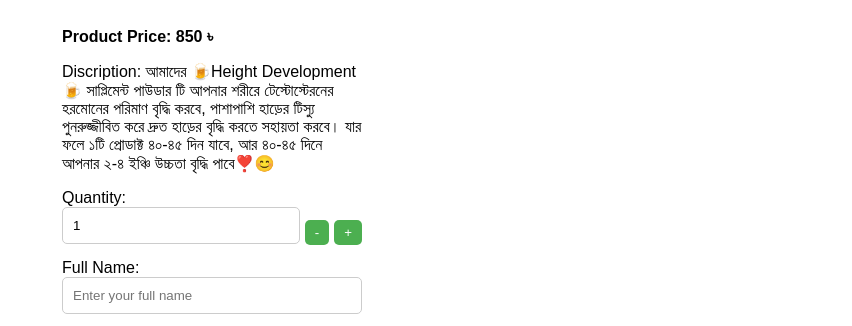
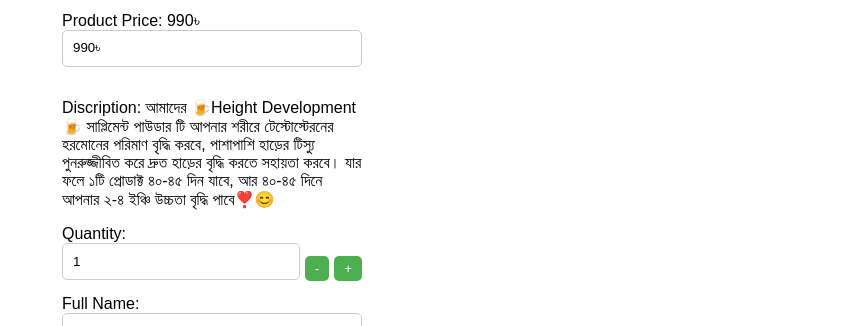
Before and after one commit to healthycare0011/Height-Develop-Powder-, a plain HTML site: page index.html in a window 1280 px wide. Shown: the part 367-693 px from the top of the page, without its empty margins (428-1280 px from the left). Drawn offline with Linux system fonts and the light colour scheme.

Commit message:
Update index.html

```diff
--- a/index.html
+++ b/index.html
@@ -164,9 +164,9 @@
   <label for="productName">Product Name:Height Develop Powder  </label>
         <input type="text" id="productName" name="productName" value="Height Develop Powder " readonly>
 
-</p>
-  <b>Product Price: 850 ৳</b>
-</p>
+<label for="productName">Product Price: 990৳ </label>
+        <input type="text" id="productprice" name="productprice" value="990৳ " readonly>
+
 </p>Discription: আমাদের 🍺Height Development🍺 সাপ্লিমেন্ট   পাউডার টি আপনার শরীরে টেস্টোস্টেরনের হরমোনের পরিমাণ বৃদ্ধি করবে, পাশাপাশি  হাড়ের টিস্যু পুনরুজ্জীবিত করে  দ্রুত হাড়ের বৃদ্ধি করতে সহায়তা করবে।  যার ফলে ১টি প্রোডাক্ট ৪০-৪৫ দিন  যাবে, আর ৪০-৪৫ দিনে আপনার ২-৪ ইঞ্চি উচ্চতা বৃদ্ধি পাবে❣️😊
  </p>
 </p>
```
